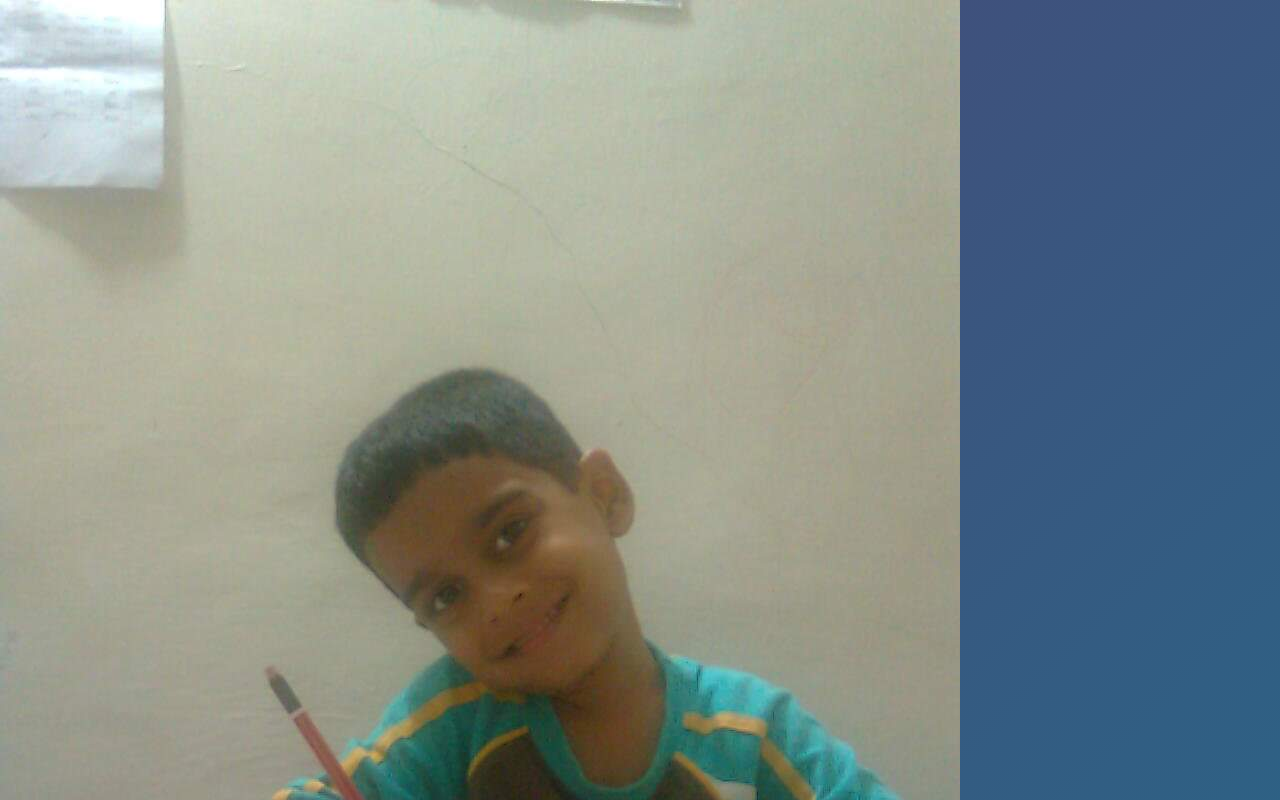
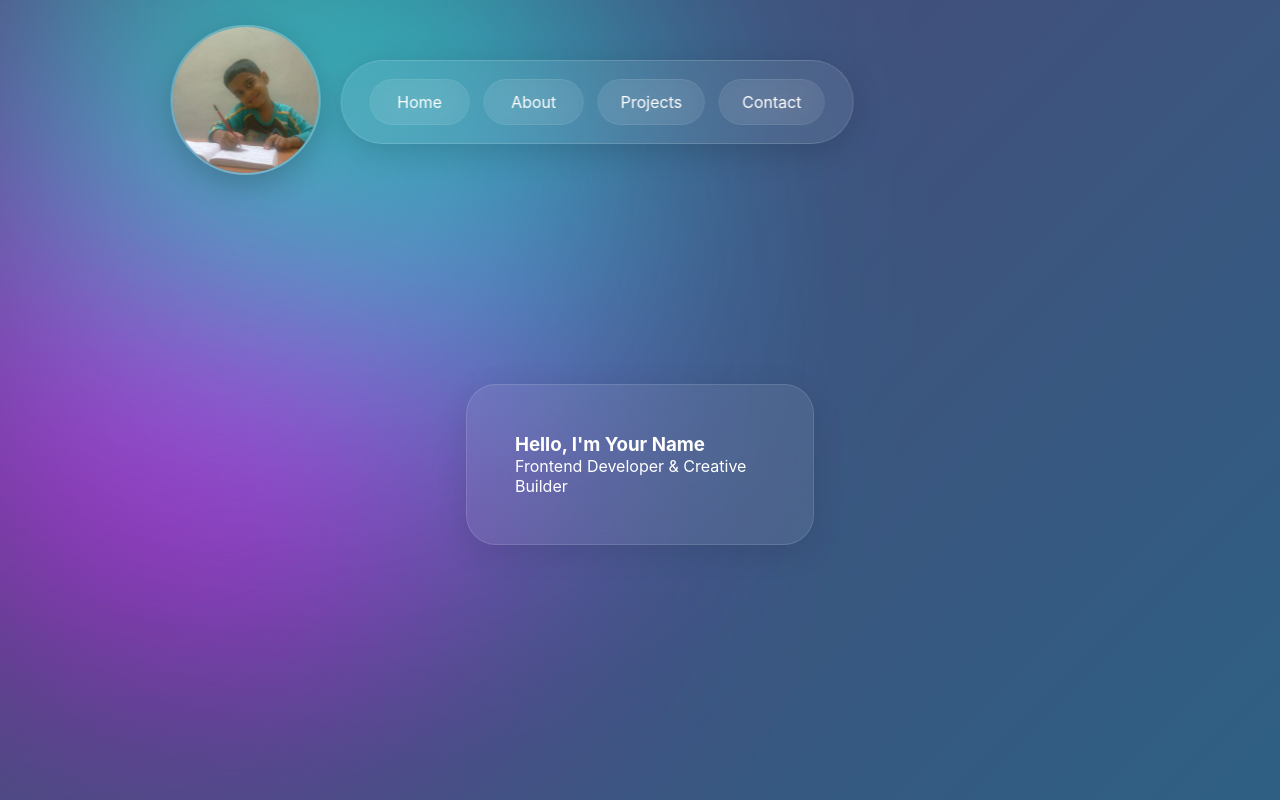
Before and after one commit to MrudulTarade/personal-portfolio, a React (Vite) app: page / in a window 1280 px wide. Shown: the top 800 px of the page. Built offline with nearby package versions, Linux system fonts and the light colour scheme.

Commit message:
foundation/Navbar
Initial setup of the navbar. Changed the positions of the elements of the navbar.

```diff
--- a/src/App.jsx
+++ b/src/App.jsx
@@ -50,10 +50,18 @@ const colorB = useTransform(
       <Navbar />
 
       <main>
-        <Hero />
-        <About />
-        <Projects />
-        <Contact />
+        <section id="home">
+          <Hero />
+        </section>
+        <section id="about">
+          <About />
+        </section>
+        <section id="projects">
+          <Projects />
+        </section>
+        <section id="contact">
+          <Contact />
+        </section>
       </main>
 
       <Footer />
--- /dev/null
+++ b/src/components/Navbar.css
@@ -0,0 +1,109 @@
+.navbar {
+  position: fixed;
+
+  top: 25px;
+  left: 40%;
+
+  transform: translateX(-50%);
+
+  display: flex;
+  align-items: center;
+
+  gap: 20px;
+
+  z-index: 1000;
+}
+
+.navbar-container {
+
+  display: flex;
+  align-items: center;
+  gap: 20px;
+
+  padding: 18px 28px;
+
+  border-radius: 999px;
+
+  background: rgba(255,255,255,0.08);
+
+  backdrop-filter: blur(25px);
+  -webkit-backdrop-filter: blur(25px);
+
+  border: 1px solid rgba(255,255,255,0.15);
+
+  box-shadow:
+    0 8px 32px rgba(0,0,0,0.15);
+}
+
+.profile-section {
+  display: flex;
+  align-items: center;
+  justify-content: center;
+}
+
+.profile-pic {
+
+  width: 150px;
+  height: 150px;
+
+  border-radius: 50%;
+
+  object-fit: cover;
+
+  border: 2px solid rgba(255,255,255,0.25);
+
+  backdrop-filter: blur(25px);
+
+  box-shadow:
+    0 10px 30px rgba(0,0,0,0.2);
+}
+
+.nav-links {
+
+  list-style: none;
+
+  display: flex;
+
+  gap: 14px;
+
+  margin: 0;
+  padding: 0;
+}
+
+.nav-links a {
+
+  display: flex;
+
+  align-items: center;
+  justify-content: center;
+
+  min-width: 100px;
+
+  padding: 12px 22px;
+
+  border-radius: 999px;
+
+  text-decoration: none;
+
+  color: white;
+
+  background: rgba(255,255,255,0.06);
+
+  border: 1px solid rgba(255,255,255,0.08);
+
+  backdrop-filter: blur(20px);
+
+  transition: all 0.3s ease;
+}
+
+.nav-links a:hover {
+
+  transform: translateY(-3px);
+
+  background: rgba(255,255,255,0.12);
+
+  border-color: rgba(255,255,255,0.2);
+
+  box-shadow:
+    0 10px 25px rgba(255,255,255,0.08);
+}
--- a/src/components/Navbar.jsx
+++ b/src/components/Navbar.jsx
@@ -1,15 +1,26 @@
+import "./Navbar.css";
 import profile from "../assets/images/profile.jpg";
 
 function Navbar() {
   return (
     <nav className="navbar">
-      <div className="logo-section">
-        <img src={profile} alt="profile" />
 
-        <span>Your Name</span>
+      <div className="profile-wrapper">
+        <img
+          src={profile}
+          alt="Profile"
+          className="profile-pic"
+        />
       </div>
 
-      <ul>
+      <div className="navbar-container">
+
+        <ul className="nav-links">
+
+          <li>
+            <a href="#home">Home</a>
+          </li>
+
           <li>
             <a href="#about">About</a>
           </li>
@@ -21,7 +32,11 @@ function Navbar() {
           <li>
             <a href="#contact">Contact</a>
           </li>
+
         </ul>
+
+      </div>
+
     </nav>
   );
 }
```
Lines whose indentation alone changed are shown as unchanged.
